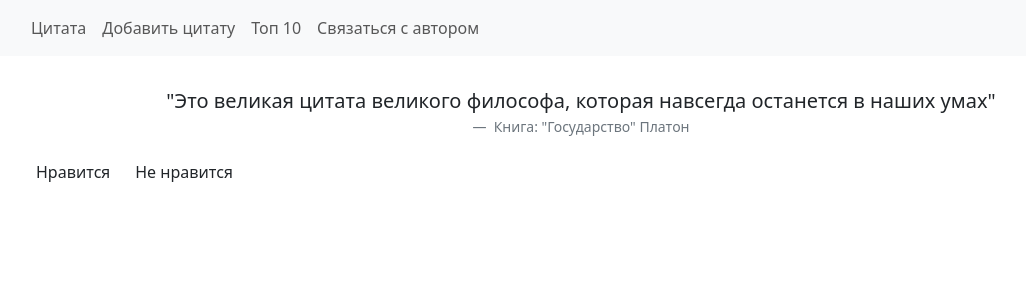
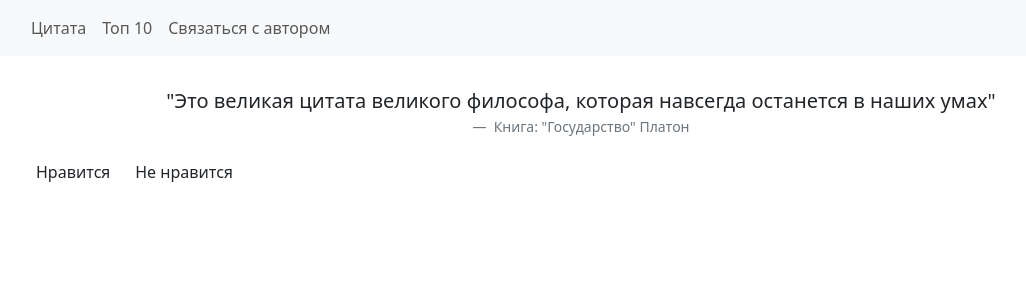
Before and after one commit to Lepeshka228/Django-app, a Django app: page / in a window 1280 px wide. Shown: the top 300 px of the page, without its empty margins (59-1085 px from the left). Run offline with Django 4.2, Linux system fonts and the light colour scheme.

Commit message:
верстка

```diff
--- a/quote_main/templates/main/base.html
+++ b/quote_main/templates/main/base.html
@@ -16,16 +16,37 @@
         <div class="collapse navbar-collapse" id="navbarSupportedContent">
           <ul class="navbar-nav me-auto mb-2 mb-lg-0">
             <li class="nav-item">
-              <a class="nav-link" aria-current="page" href="">Цитата</a>
+              <a class="nav-link" aria-current="page" href="{% url 'index' %}">Цитата</a>
+            </li>
+            <!-- <li class="nav-item">
+              <a class="nav-link" aria-current="page" href="">Добавить цитату</a>
+            </li> -->
+            <li class="nav-item">
+                <a class="nav-link" aria-current="page" href="{% url 'top_ten' %}">Топ 10</a>
             </li>
             <li class="nav-item">
-              <a class="nav-link" aria-current="page" href="">Добавить цитату</a>
-            </li>
-            <li class="nav-item">
-                <a class="nav-link" aria-current="page" href="">Топ 10</a>
-            </li>
-            <li class="nav-item">
-                <a class="nav-link" aria-current="page" href="">Связаться с автором</a>
+                <!-- <a class="nav-link" aria-current="page" href="">Связаться с автором</a> -->
+
+                <button type="button" class="nav-link" data-bs-toggle="modal" data-bs-target="#exampleModal">
+                  Связаться с автором
+                </button>
+
+                <div class="modal fade" id="exampleModal" tabindex="-1" aria-labelledby="exampleModalLabel" aria-hidden="true">
+                  <div class="modal-dialog">
+                    <div class="modal-content">
+                      <div class="modal-header">
+                        <h1 class="modal-title fs-5" id="exampleModalLabel">Ссылка на телеграмм</h1>
+                        <button type="button" class="btn-close" data-bs-dismiss="modal" aria-label="Close"></button>
+                      </div>
+                      <div class="modal-body">
+                        +7 (999) 233-54-25
+                        @MLGlepeshka228
+                      </div>
+                    </div>
+                  </div>
+                </div>
+
+
             </li>
           </ul>
         </div>
--- a/quote_main/views.py
+++ b/quote_main/views.py
@@ -16,4 +16,4 @@ def index(request):
     return render(request, 'main/index.html', context)
 
 def top_ten(request):
-    return HttpResponse('top_ten')
+    return render(request, 'main/top_ten.html')
```
Also changed, not shown: quote_main/templates/main/top_ten.html (added, +22 -0 lines).
